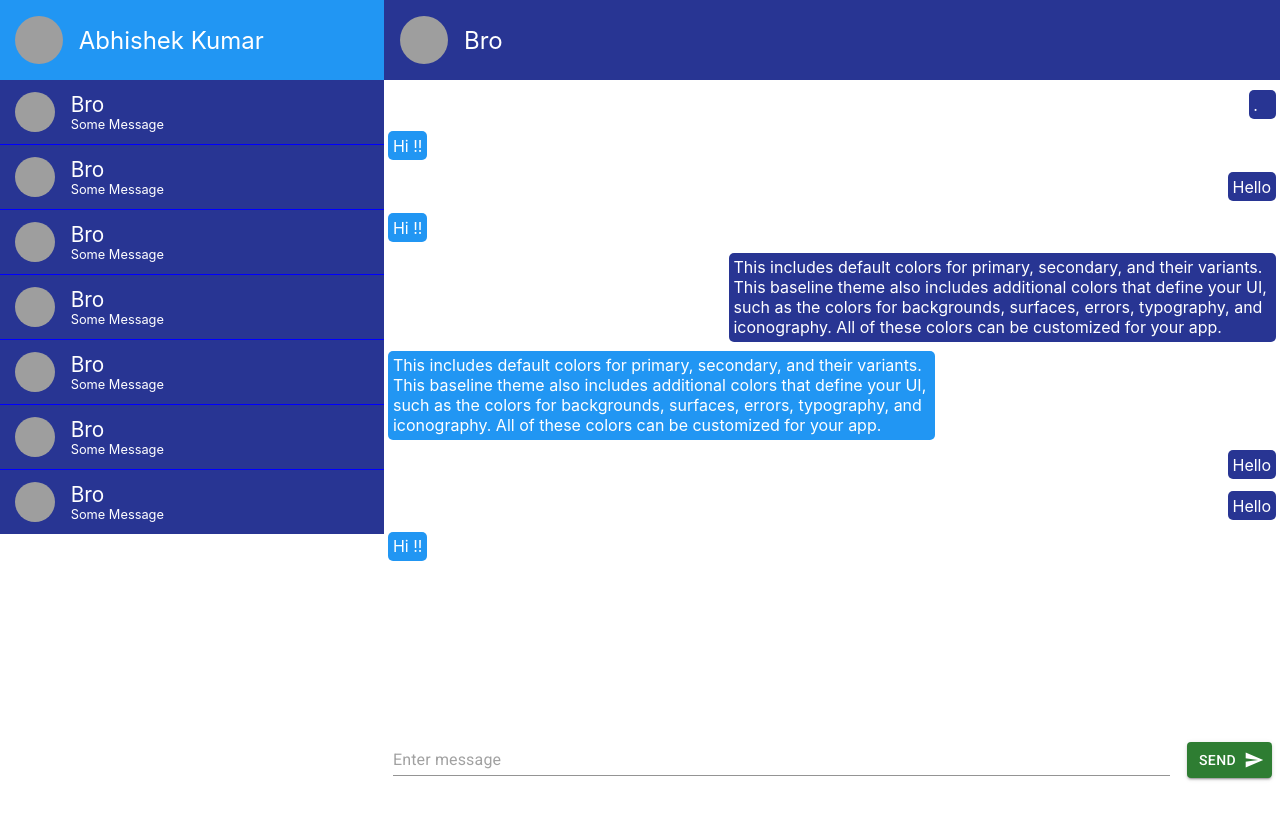
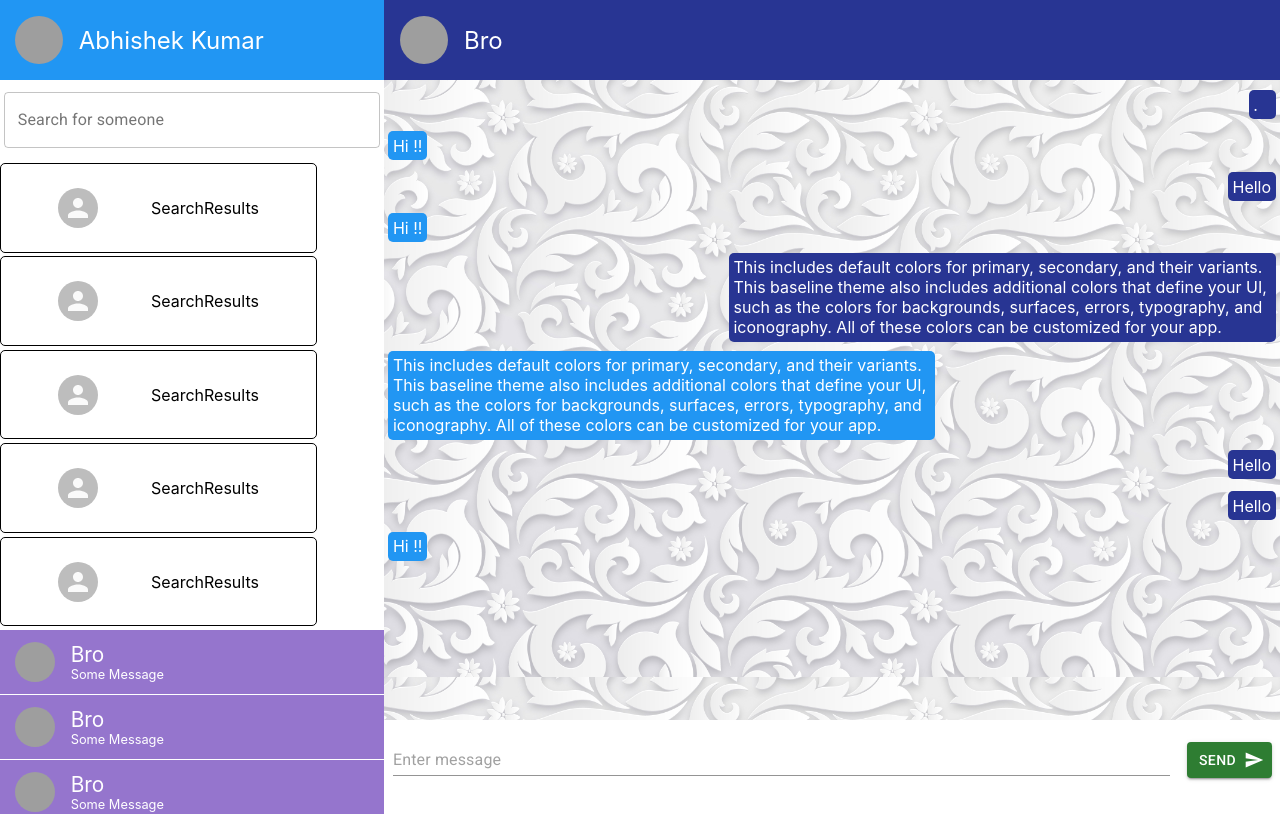
Before and after one commit to Abhikumar98/Chatter, a React (Create React App) app: page /user/1 in a window 1280 px wide. Shown: the top 814 px of the page. Built offline with nearby package versions, Linux system fonts and the light colour scheme; grey boxes are pictures that could not be loaded.

Commit message:
added search bar

```diff
--- a/package.json
+++ b/package.json
@@ -8,8 +8,10 @@
 		"firebase": "^7.6.1",
 		"react": "^16.12.0",
 		"react-dom": "^16.12.0",
+		"react-redux": "^7.1.3",
 		"react-router-dom": "^5.1.2",
 		"react-scripts": "3.3.0",
+		"redux": "^4.0.5",
 		"styled-components": "^4.4.1"
 	},
 	"scripts": {
--- a/src/components/ChatBox.jsx
+++ b/src/components/ChatBox.jsx
@@ -3,10 +3,14 @@ import styled from 'styled-components';
 import Messages from './Messages';
 import GuestUserInfo from './GuestUserInfo';
 import BottomBar from './BottomBar';
+import background from '../assests/background.jpg';
 
 const MessagesWrapper = styled.div`
 	height: 80%;
-	background: white;
+	background: url(${background});
+	background-position: start;
+	background-repeat: repeat;
+	background-size: contain;
 	overflow-y: scroll;
 `;
 
--- a/src/components/ContactList.jsx
+++ b/src/components/ContactList.jsx
@@ -2,6 +2,7 @@ import React from 'react';
 import styled from 'styled-components';
 import UserDetails from './UserDetails';
 import Contacts from './Contacts';
+import SearchBar from './SearchBar';
 
 const UserWrapper = styled.div`
 	width: 100%;
@@ -20,6 +21,7 @@ const ContactList = () => {
 			<UserWrapper>
 				<UserDetails />
 			</UserWrapper>
+			<SearchBar />
 			<ContactWrapper>
 				<Contacts />
 			</ContactWrapper>
--- a/src/components/Contacts.jsx
+++ b/src/components/Contacts.jsx
@@ -4,11 +4,11 @@ import { Avatar } from '@material-ui/core';
 
 const Contact = styled.div`
 	height: 4rem;
-	background: #283593;
+	background: #9575cd;
 	color: white;
 	display: flex;
 	align-items: center;
-	border-bottom: 1px solid blue;
+	border-bottom: 1px solid white;
 	&:last-child {
 		border-bottom: none;
 	}
--- /dev/null
+++ b/src/components/SearchBar.jsx
@@ -0,0 +1,25 @@
+import React from 'react';
+import { TextField } from '@material-ui/core';
+import styled from 'styled-components';
+import SearchResults from './SearchResults';
+
+const StyledSearchInput = styled(TextField)`
+	margin: 3% 1% !important;
+	width: 98%;
+`;
+
+const SearchBar = () => {
+	return (
+		<>
+			<StyledSearchInput
+				id="outlined-secondary"
+				label="Search for someone"
+				variant="outlined"
+				color="success"
+			/>
+			<SearchResults />
+		</>
+	);
+};
+
+export default SearchBar;
--- /dev/null
+++ b/src/components/SearchResults.jsx
@@ -0,0 +1,44 @@
+import React from 'react';
+import styled from 'styled-components';
+import { Avatar } from '@material-ui/core';
+
+const ResultUser = styled.div`
+	width: 80%;
+	margin: 1% 0;
+	border: 1px solid;
+	border-radius: 5px;
+	padding: 1%;
+	height: 10%;
+	display: flex;
+	align-items: center;
+	justify-content: space-evenly;
+`;
+
+const SearchResults = () => {
+	return (
+		<>
+			<ResultUser>
+				<Avatar />
+				SearchResults
+			</ResultUser>
+			<ResultUser>
+				<Avatar />
+				SearchResults
+			</ResultUser>
+			<ResultUser>
+				<Avatar />
+				SearchResults
+			</ResultUser>
+			<ResultUser>
+				<Avatar />
+				SearchResults
+			</ResultUser>
+			<ResultUser>
+				<Avatar />
+				SearchResults
+			</ResultUser>
+		</>
+	);
+};
+
+export default SearchResults;
```
Also changed, not shown: src/utils/firebase.js (+7 -7 lines), src/assests/background.jpg (added), src/redux/store.js (added), 1 other file (tests, documents, lock files or other folders).
